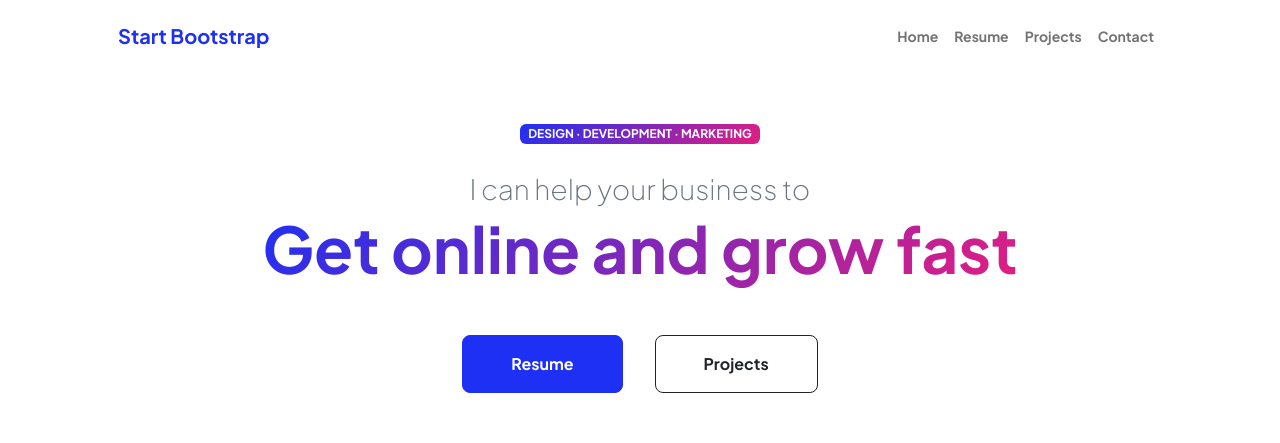
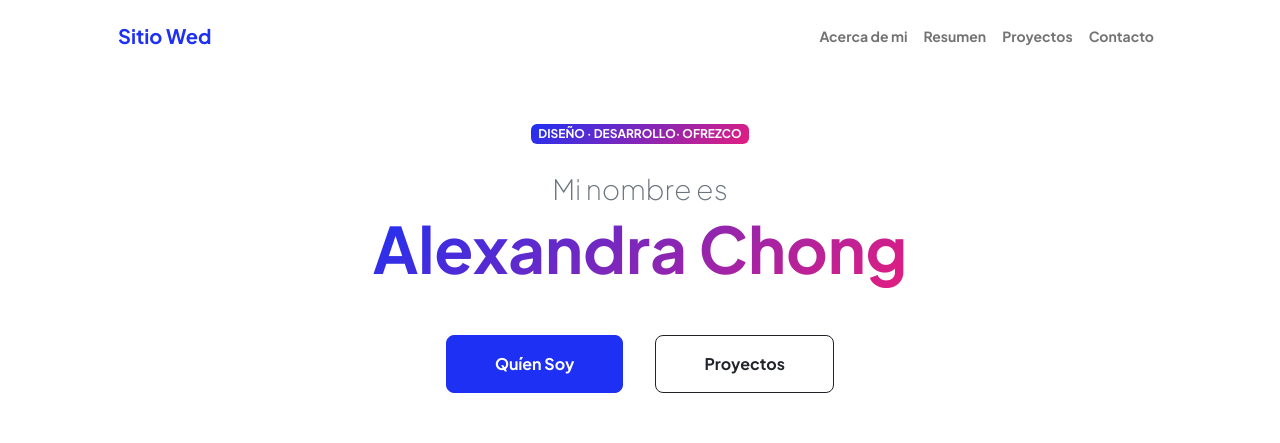
Before and after one commit to Alexa1331/Alexa1331.github.io, a plain HTML site: page index.html in a window 1280 px wide. Shown: the top 443 px of the page. Drawn offline with nearby package versions, Linux system fonts and the light colour scheme.

Commit message:
Update index.html

```diff
--- a/index.html
+++ b/index.html
@@ -5,7 +5,7 @@
         <meta name="viewport" content="width=device-width, initial-scale=1, shrink-to-fit=no" />
         <meta name="description" content="" />
         <meta name="author" content="" />
-        <title>Personal - Start Bootstrap Theme</title>
+        <title>Personal - Sitio Wed </title>
         <!-- Favicon-->
         <link rel="icon" type="image/x-icon" href="assets/favicon.ico" />
         <!-- Custom Google font-->
@@ -22,14 +22,14 @@
             <!-- Navigation-->
             <nav class="navbar navbar-expand-lg navbar-light bg-white py-3">
                 <div class="container px-5">
-                    <a class="navbar-brand" href="index.html"><span class="fw-bolder text-primary">Start Bootstrap</span></a>
+                    <a class="navbar-brand" href="index.html"><span class="fw-bolder text-primary">Sitio Wed</span></a>
                     <button class="navbar-toggler" type="button" data-bs-toggle="collapse" data-bs-target="#navbarSupportedContent" aria-controls="navbarSupportedContent" aria-expanded="false" aria-label="Toggle navigation"><span class="navbar-toggler-icon"></span></button>
                     <div class="collapse navbar-collapse" id="navbarSupportedContent">
                         <ul class="navbar-nav ms-auto mb-2 mb-lg-0 small fw-bolder">
-                            <li class="nav-item"><a class="nav-link" href="index.html">Home</a></li>
-                            <li class="nav-item"><a class="nav-link" href="resume.html">Resume</a></li>
-                            <li class="nav-item"><a class="nav-link" href="projects.html">Projects</a></li>
-                            <li class="nav-item"><a class="nav-link" href="contact.html">Contact</a></li>
+                            <li class="nav-item"><a class="nav-link" href="index.html">Acerca de mi</a></li>
+                            <li class="nav-item"><a class="nav-link" href="resume.html">Resumen</a></li>
+                            <li class="nav-item"><a class="nav-link" href="projects.html">Proyectos</a></li>
+                            <li class="nav-item"><a class="nav-link" href="contact.html">Contacto</a></li>
                         </ul>
                     </div>
                 </div>
@@ -41,12 +41,12 @@
                         <div class="col-xxl-5">
                             <!-- Header text content-->
                             <div class="text-center text-xxl-start">
-                                <div class="badge bg-gradient-primary-to-secondary text-white mb-4"><div class="text-uppercase">Design &middot; Development &middot; Marketing</div></div>
-                                <div class="fs-3 fw-light text-muted">I can help your business to</div>
-                                <h1 class="display-3 fw-bolder mb-5"><span class="text-gradient d-inline">Get online and grow fast</span></h1>
+                                <div class="badge bg-gradient-primary-to-secondary text-white mb-4"><div class="text-uppercase">Diseño &middot; Desarrollo&middot; Ofrezco</div></div>
+                                <div class="fs-3 fw-light text-muted">Mi nombre es</div>
+                                <h1 class="display-3 fw-bolder mb-5"><span class="text-gradient d-inline">Alexandra Chong</span></h1>
                                 <div class="d-grid gap-3 d-sm-flex justify-content-sm-center justify-content-xxl-start mb-3">
-                                    <a class="btn btn-primary btn-lg px-5 py-3 me-sm-3 fs-6 fw-bolder" href="resume.html">Resume</a>
-                                    <a class="btn btn-outline-dark btn-lg px-5 py-3 fs-6 fw-bolder" href="projects.html">Projects</a>
+                                    <a class="btn btn-primary btn-lg px-5 py-3 me-sm-3 fs-6 fw-bolder" href="resume.html">Quíen Soy</a>
+                                    <a class="btn btn-outline-dark btn-lg px-5 py-3 fs-6 fw-bolder" href="projects.html">Proyectos</a>
                                 </div>
                             </div>
                         </div>
```
